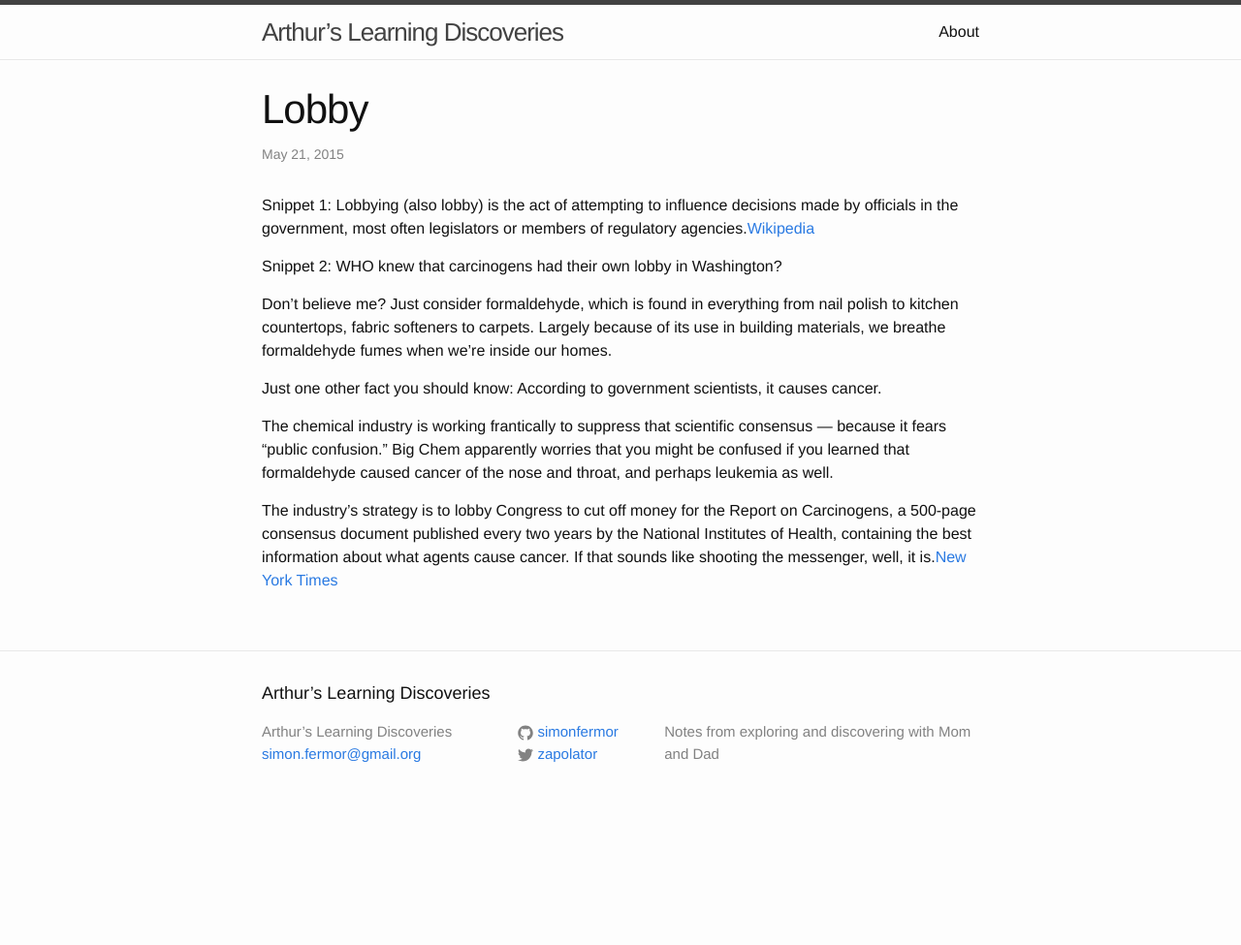
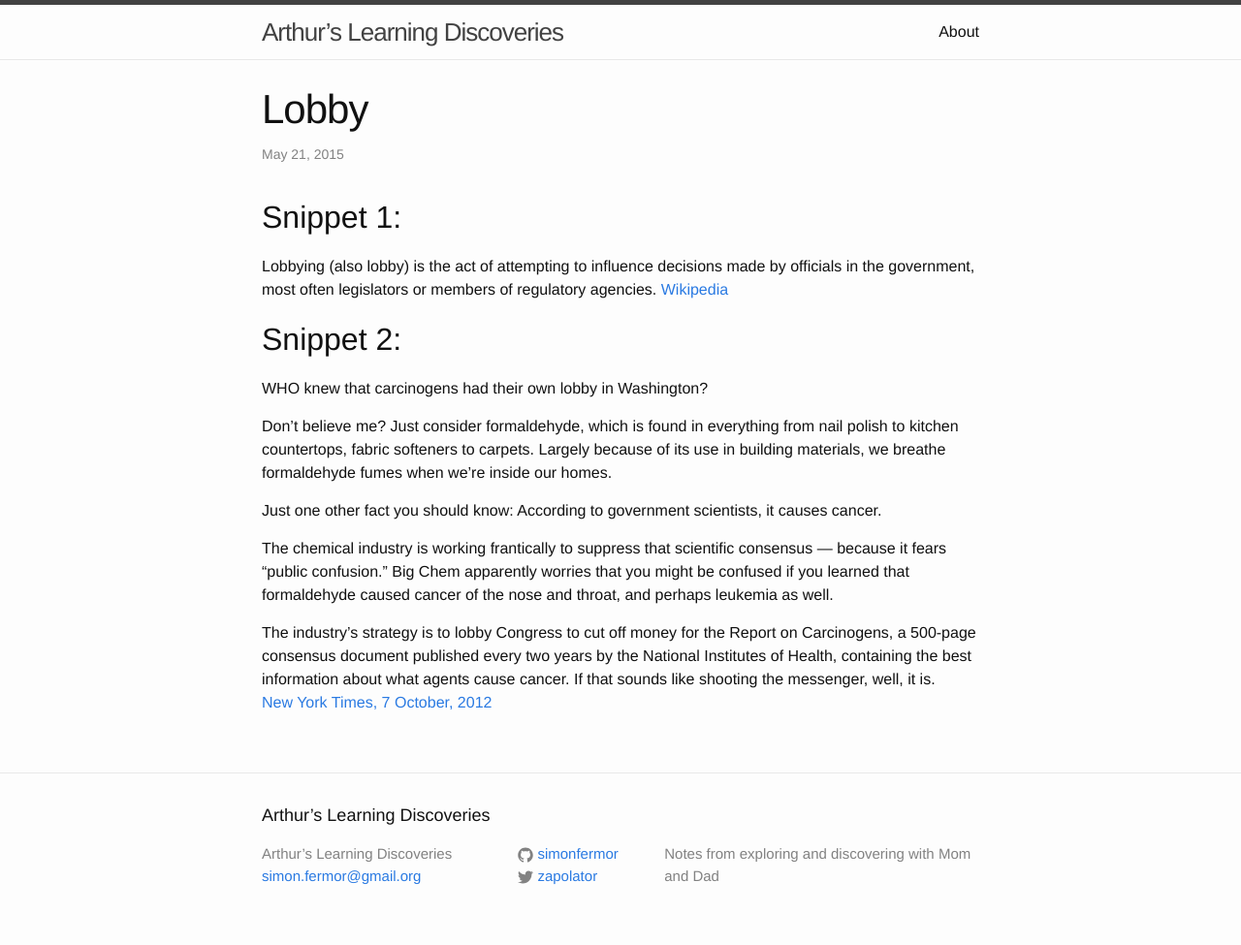
Before and after one commit to SimonFermor/perusals-with-arthur, a Jekyll site: the page built from _posts/2015-05-21-lobby.markdown, in a window 1280 px wide. Shown: the whole page at 97% size. Built offline with Jekyll 4.4.1, drawn with Linux system fonts in a browser that asks for light colours; before the commit the page ends 900 px from its top, so only the background shows below that.

Commit message:
Formatting changes

```diff
--- a/_posts/2015-05-21-lobby.markdown
+++ b/_posts/2015-05-21-lobby.markdown
@@ -4,9 +4,13 @@ title:  "Lobby"
 date:   2015-05-21
 categories: words
 ---
-Snippet 1: Lobbying (also lobby) is the act of attempting to influence decisions made by officials in the government, most often legislators or members of regulatory agencies.[Wikipedia]
+Snippet 1:
+----------
+Lobbying (also lobby) is the act of attempting to influence decisions made by officials in the government, most often legislators or members of regulatory agencies. [Wikipedia]
 
-Snippet 2: WHO knew that carcinogens had their own lobby in Washington?
+Snippet 2:
+----------
+WHO knew that carcinogens had their own lobby in Washington?
 
 Don’t believe me? Just consider formaldehyde, which is found in everything from nail polish to kitchen countertops, fabric softeners to carpets. Largely because of its use in building materials, we breathe formaldehyde fumes when we’re inside our homes.
 
@@ -14,7 +18,8 @@ Just one other fact you should know: According to government scientists, it caus
 
 The chemical industry is working frantically to suppress that scientific consensus — because it fears “public confusion.” Big Chem apparently worries that you might be confused if you learned that formaldehyde caused cancer of the nose and throat, and perhaps leukemia as well.
 
-The industry’s strategy is to lobby Congress to cut off money for the Report on Carcinogens, a 500-page consensus document published every two years by the National Institutes of Health, containing the best information about what agents cause cancer. If that sounds like shooting the messenger, well, it is.[New York Times]
+The industry’s strategy is to lobby Congress to cut off money for the Report on Carcinogens, a 500-page consensus document published every two years by the National Institutes of Health, containing the best information about what agents cause cancer. If that sounds like shooting the messenger, well, it is.
+ [New York Times, 7 October, 2012]
 
 [Wikipedia]:   http://en.wikipedia.org/wiki/Lobbying
-[New York Times]: http://www.nytimes.com/2012/10/07/opinion/sunday/kristof-the-cancer-lobby.html
+[New York Times, 7 October, 2012]: http://www.nytimes.com/2012/10/07/opinion/sunday/kristof-the-cancer-lobby.html
```
